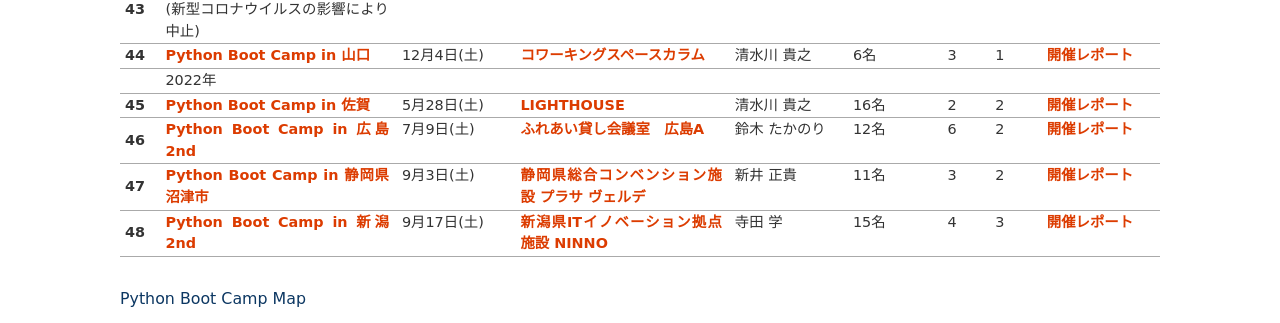
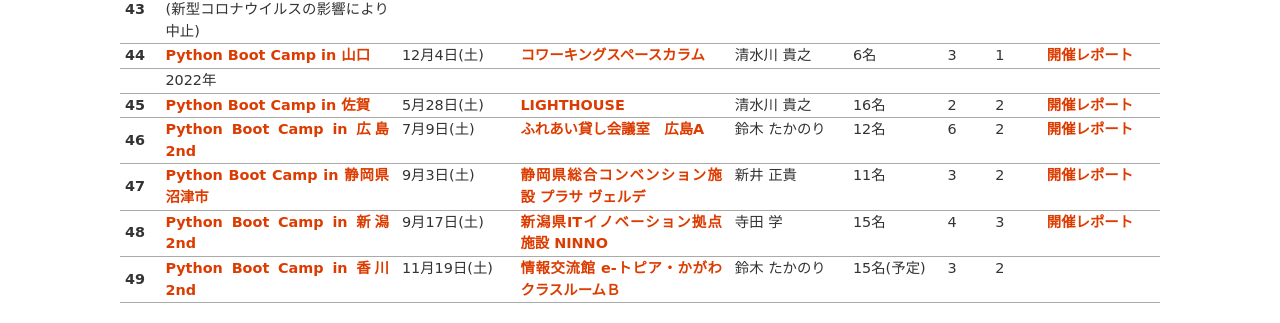
Before and after one commit to pyconjp/www.pycon.jp, a Sphinx documentation site: the page built from source/support/bootcamp.rst, in a window 1280 px wide and 900 px high, scrolled down 3971 px, cut to the strip 0-323 px from the top of the window. Built offline with Sphinx 7.4.7, drawn with Linux system fonts in a browser that asks for light colours.

Commit message:
Add pycamp kagawa 2nd

```diff
--- a/source/support/bootcamp.rst
+++ b/source/support/bootcamp.rst
@@ -67,7 +67,7 @@
      - 鳥取、島根、**岡山**、**広島** (2)、**山口**
      - 3/5
    * - 四国
-     - **香川**、**愛媛**、**徳島**、**高知**
+     - **香川** (2)、**愛媛**、**徳島**、**高知**
      - 4/4
    * - 九州・沖縄
      - **福岡** (2)、**佐賀**、**長崎**、**熊本** (2)、大分、宮崎、**鹿児島**、**沖縄**
@@ -631,6 +631,15 @@
      - 4
      - 3
      - `開催レポート <https://pyconjp.blogspot.com/2022/09/pycamp-in-niigata2nd.html>`__
+   * - 49
+     - `Python Boot Camp in 香川2nd <https://pyconjp.connpass.com/event/261760/>`__
+     - 11月19日(土)
+     - `情報交流館 e-トピア・かがわ　クラスルームＢ <https://www.e-topia-kagawa.jp/rentalspace/>`_
+     - 鈴木 たかのり
+     - 15名(予定)
+     - 3
+     - 2
+     -
 
 Python Boot Camp Map
 --------------------
```
